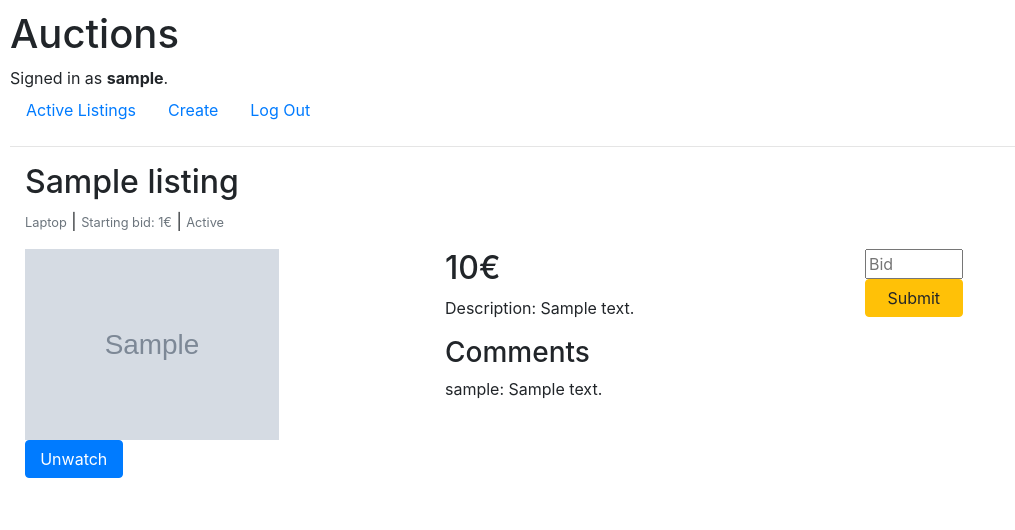
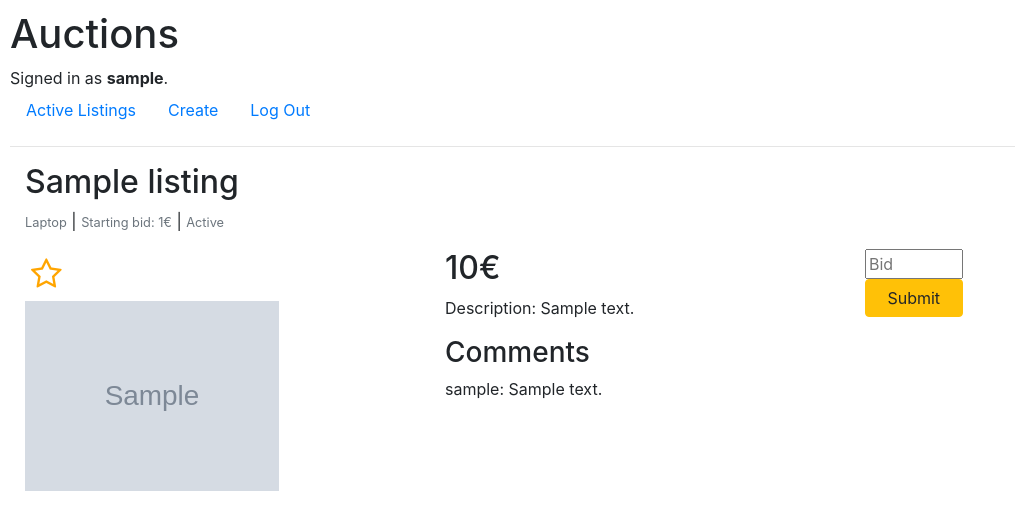
Before and after one commit to florestankorp/CS50W-project2-NEW, a Django app: page /listing/1 in a window 1280 px wide. Shown: the top 530 px of the page, without its empty margins (0-1015 px from the left). Run offline with Django 3.2, Linux system fonts and the light colour scheme; a user stored in the database is signed in; tables that the repository leaves empty hold one stand-in row (values such as "Sample post"); grey boxes marked "Sample" are stand-in pictures; some libraries are stand-ins or nearby versions.

Commit message:
added icon for toggling watchlist

```diff
--- a/auctions/static/auctions/styles.css
+++ b/auctions/static/auctions/styles.css
@@ -15,3 +15,16 @@ img {
 button.btn.btn-primary {
     vertical-align: top;
 }
+
+.watch-button {
+    background: none;
+    cursor: pointer;
+    color: orange;
+    font-size: 33px;
+    border: 0;
+    width: 0;
+}
+
+button:focus {
+    outline: 0;
+}
--- a/auctions/templates/auctions/layout.html
+++ b/auctions/templates/auctions/layout.html
@@ -9,6 +9,8 @@
           href="https://stackpath.bootstrapcdn.com/bootstrap/4.4.1/css/bootstrap.min.css"
           integrity="sha384-Vkoo8x4CGsO3+Hhxv8T/Q5PaXtkKtu6ug5TOeNV6gBiFeWPGFN9MuhOf23Q9Ifjh"
           crossorigin="anonymous">
+    <link rel="stylesheet"
+          href="//maxcdn.bootstrapcdn.com/font-awesome/4.3.0/css/font-awesome.min.css">
     <link href="{% static 'auctions/styles.css' %}"
           rel="stylesheet">
 </head>
--- a/auctions/templates/auctions/listing.html
+++ b/auctions/templates/auctions/listing.html
@@ -15,25 +15,25 @@
     </p>
     <div class="row">
         <div class="col-sm">
-            <img src="{{listing.image_url}}"
-                 alt="Image for {{listing.title}}">
             {% if request.user.is_authenticated %}
             <form action="{% url 'auctions:listing' listing.pk %}"
                   method="post">
                 {% csrf_token %}
 
                 {% if is_watched %}
-                <button type="submit"
-                        class="btn btn-primary"
+                <button class="watch-button"
+                        type="submit"
                         value=watch
-                        name=watch>Unwatch</button>
+                        name=watch><i class="fa fa-star-o"></i></button>
                 {% else %}
-                <button type="submit"
-                        class="btn btn-warning"
+                <button class="watch-button"
+                        type="submit"
                         value=watch
-                        name=watch>Watch</button>
+                        name=watch><i class="fa fa-star"></i></button>
                 {% endif %}
             </form> {% endif %}
+            <img src="{{listing.image_url}}"
+                 alt="Image for {{listing.title}}">
         </div>
         <div class="col-sm">
             <h2>{{listing.price}}€</h2>
```
